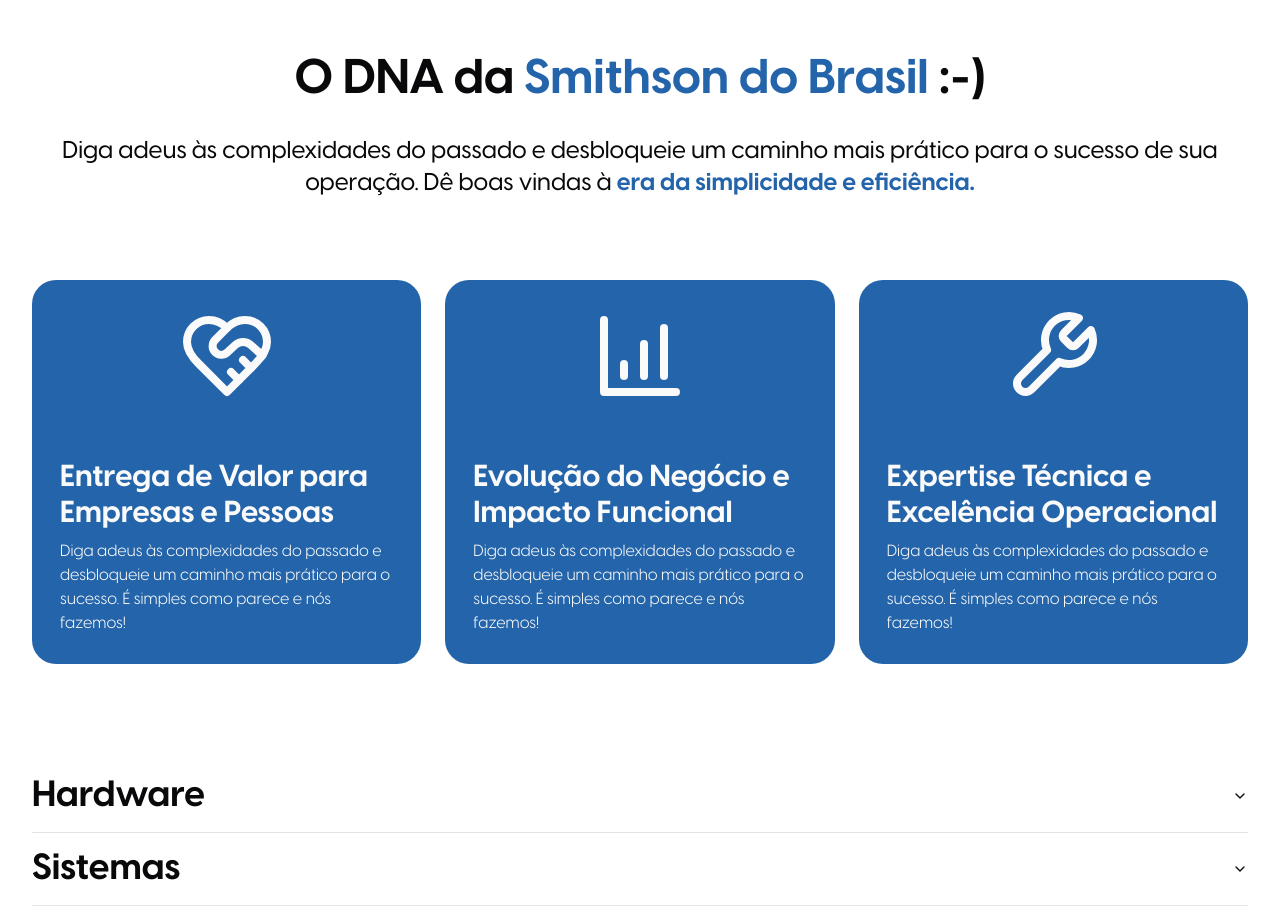
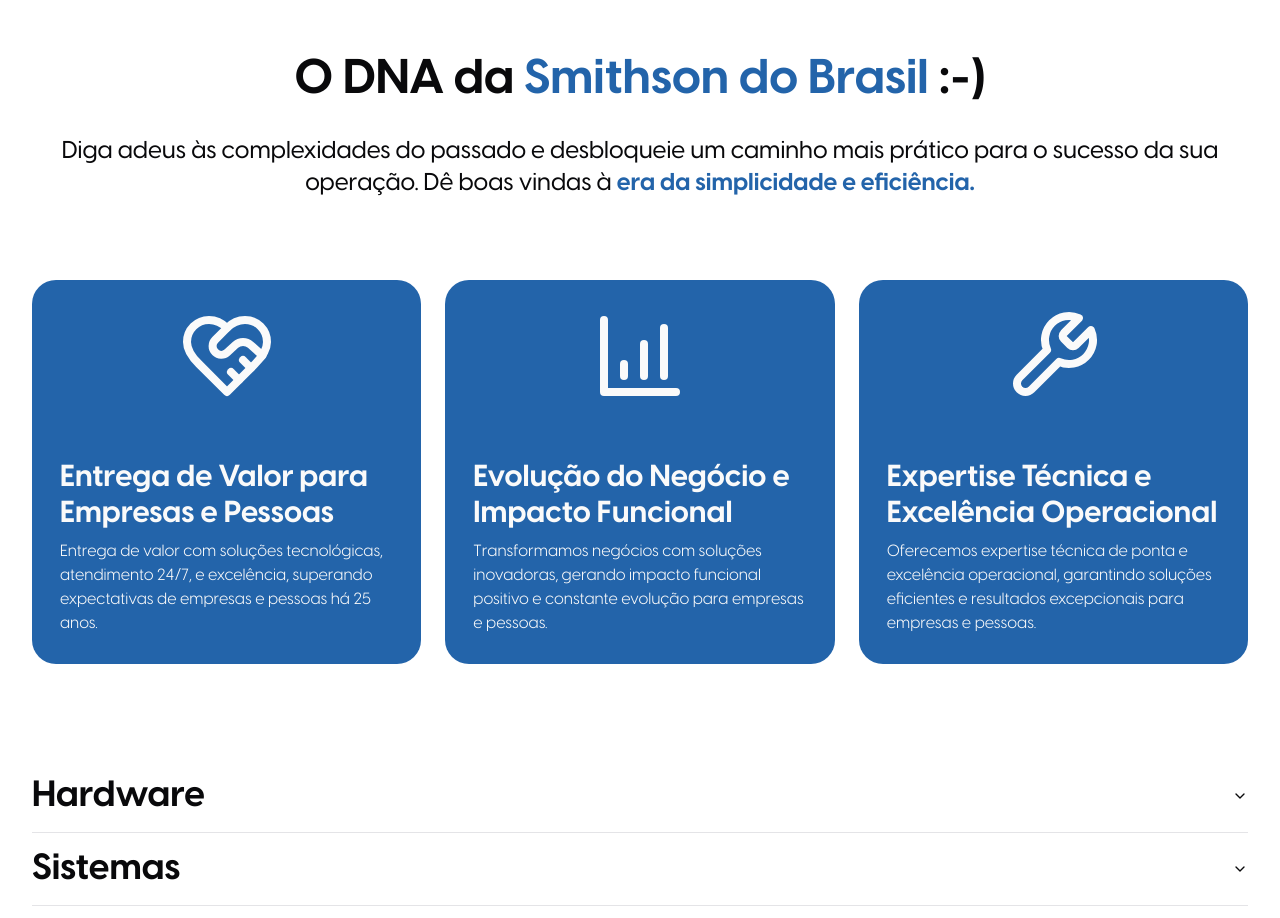
Before and after one commit to Smithson-do-Brasil/smithson-do-brasil, a React (Vite) app: page / in a window 1280 px wide. Shown: the part 1820-2738 px from the top of the page. Built offline with nearby package versions, Linux system fonts and the light colour scheme; a web font is replaced by a local one.

Commit message:
feat: adjusting text in dna

```diff
--- a/src/pages/Home/components/dna.tsx
+++ b/src/pages/Home/components/dna.tsx
@@ -11,7 +11,7 @@
 
         <p className="text-lg font-medium lg:text-2xl">
           Diga adeus às complexidades do passado e desbloqueie um caminho mais
-          prático para o sucesso de sua operação. Dê boas vindas à{' '}
+          prático para o sucesso da sua operação. Dê boas vindas à{' '}
           <strong className="text-[#2364AA]">
             era da simplicidade e eficiência.
           </strong>
@@ -22,17 +22,17 @@
         <DnaItem
           icon="HeartHandshake"
           title="Entrega de Valor para Empresas e Pessoas"
-          description="Diga adeus às complexidades do passado e desbloqueie um caminho mais prático para o sucesso. É simples como parece e nós fazemos!"
+          description="Entrega de valor com soluções tecnológicas, atendimento 24/7, e excelência, superando expectativas de empresas e pessoas há 25 anos."
         />
         <DnaItem
           icon="BarChart4"
           title="Evolução do Negócio e Impacto Funcional"
-          description="Diga adeus às complexidades do passado e desbloqueie um caminho mais prático para o sucesso. É simples como parece e nós fazemos!"
+          description="Transformamos negócios com soluções inovadoras, gerando impacto funcional positivo e constante evolução para empresas e pessoas."
         />
         <DnaItem
           icon="Wrench"
           title="Expertise Técnica e Excelência Operacional"
-          description="Diga adeus às complexidades do passado e desbloqueie um caminho mais prático para o sucesso. É simples como parece e nós fazemos!"
+          description="Oferecemos expertise técnica de ponta e excelência operacional, garantindo soluções eficientes e resultados excepcionais para empresas e pessoas."
         />
       </div>
     </section>
```
